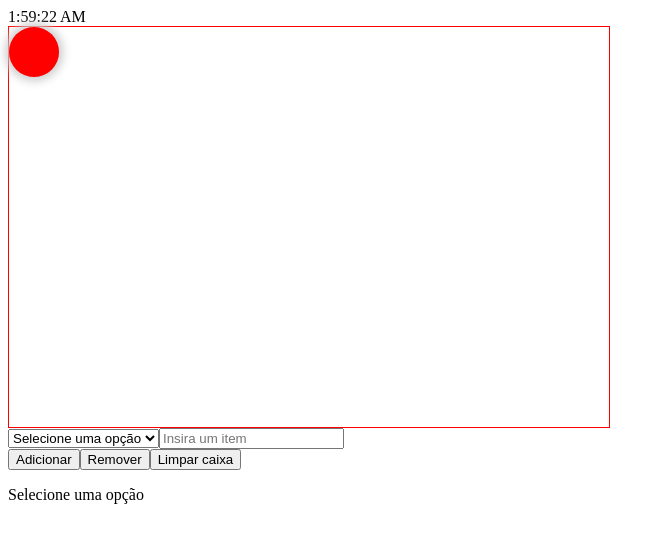
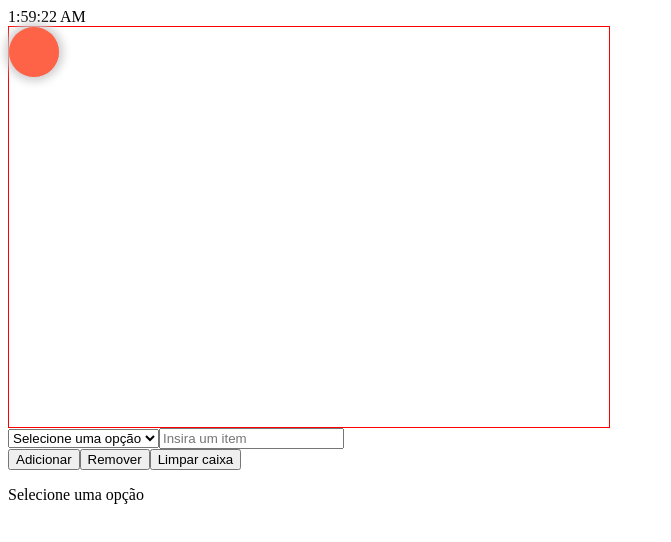
Before and after one commit to gustavocastrow/geopixel-teste-analista-desenvolvedor, a React (Vite) app in the folder geopixel-teste/: page / in a window 1280 px wide. Shown: the top 542 px of the page, without its empty margins (0-671 px from the left). Built offline with nearby package versions, Linux system fonts and the light colour scheme.

Commit message:
feat/doc-shyball

```diff
--- a/geopixel-teste/src/components/Shyball/Ball.tsx
+++ b/geopixel-teste/src/components/Shyball/Ball.tsx
@@ -34,7 +34,7 @@ export function Ball({onHover, height, left, top, width, stalker = false   }: Ba
           left,
           width,
           height,
-          background: "#F00",
+          background: "#FF6347",
           borderRadius: "100%",
           transition: "300ms",
           boxShadow: "0 0 10px 4px #CCC",
--- a/geopixel-teste/src/components/Shyball/index.tsx
+++ b/geopixel-teste/src/components/Shyball/index.tsx
@@ -7,7 +7,7 @@ interface ShyBallProps {
   boxHeight: number;
   ballWidth: number;
   ballHeight: number;
-  stalker?: boolean
+  stalker?: boolean //clone que segue a bola vermelha caso seja true.
 }
 
 interface Position {
@@ -22,6 +22,7 @@ export function ShyBall({boxWidth, boxHeight, ballWidth, ballHeight, stalker= fa
     left: 0
   });
 
+  //função que gera uma nova posição para a bolinha na ação do hover.
   function handleNewPosition(){
     const newTopPosition = generateRandomNumber(0, boxHeight - ballHeight);
     const newLeftPosition = generateRandomNumber(0, boxHeight - ballWidth);
```
